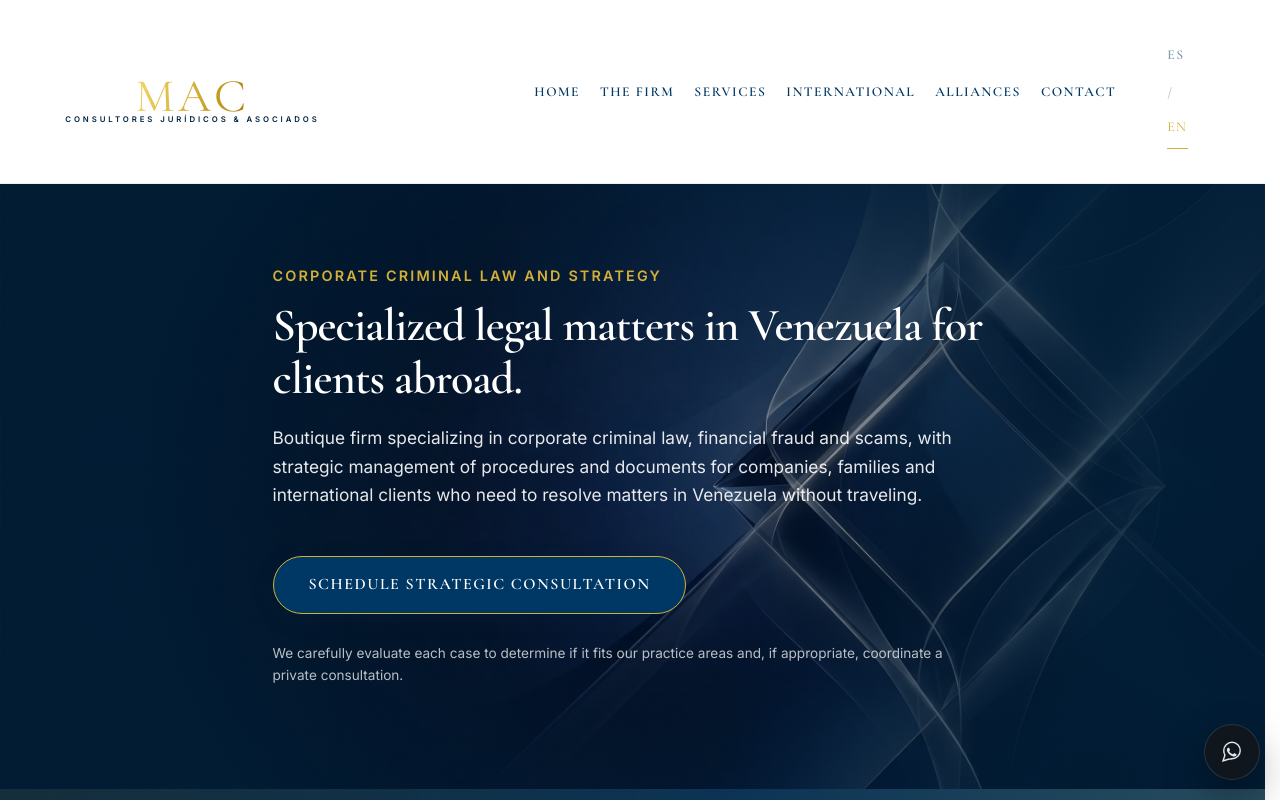
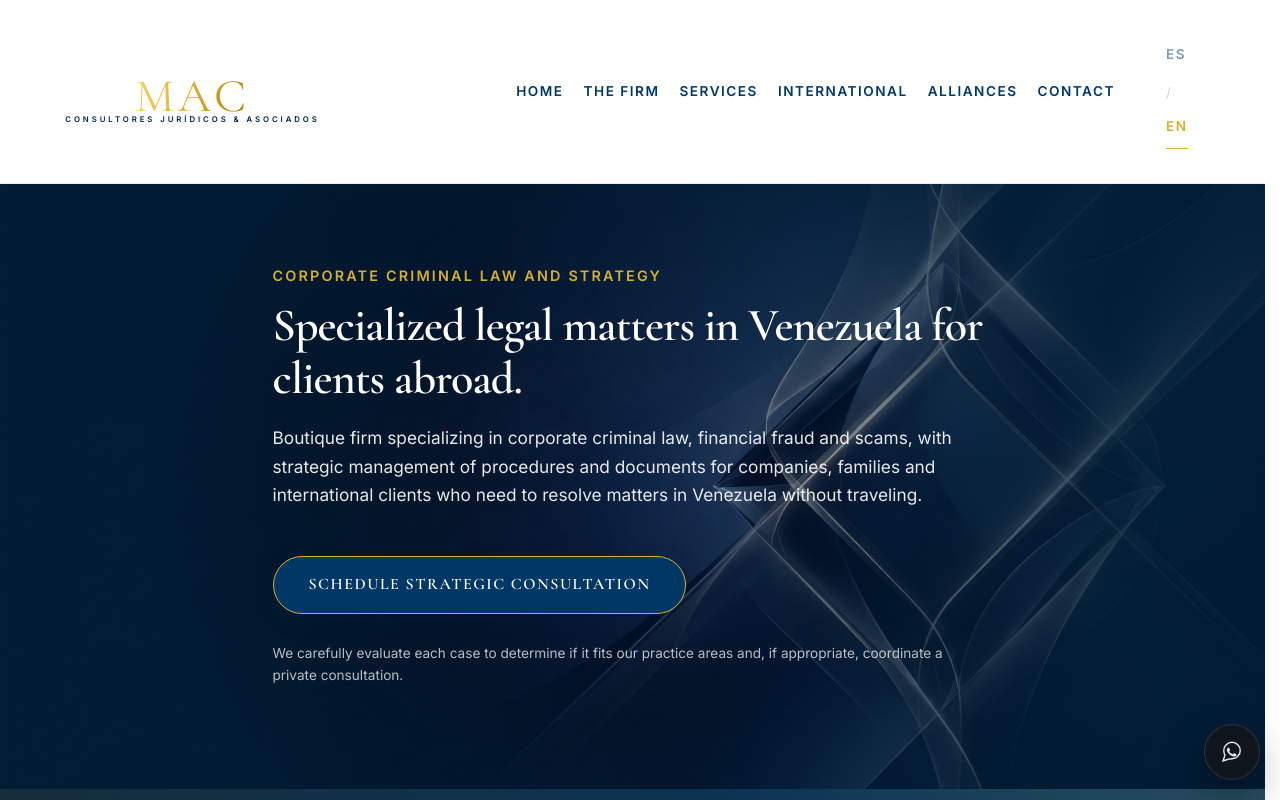
Before and after one commit to mcolina777-cpu/mac-consultores-site-clean, a Next.js app: page /en in a window 1280 px wide. Shown: the top 800 px of the page. Built offline with nearby package versions, Linux system fonts and the light colour scheme.

Commit message:
Tipografia

```diff
--- a/src/app/globals.css
+++ b/src/app/globals.css
@@ -176,7 +176,7 @@ nav .nav-links a {
   color: var(--primary);
   text-decoration: none;
   transition: color 0.3s ease;
-  font-family: var(--font-cormorant), 'Cormorant Garamond', serif;
+  font-family: var(--font-inter), 'Inter', sans-serif;
 }
 
 .nav-links a:hover {
@@ -1226,11 +1226,20 @@ footer,
     padding: 10px 15px;
 }
 
+/* Fuerza el mismo tamaño y estilo para todos los enlaces del menú superior */
+nav .nav-links a {
+    font-family: var(--font-inter), 'Inter', sans-serif;
+    font-size: 0.85rem;      /* mismo tamaño de letra para todos */
+    font-weight: 600;        /* misma negrita */
+    text-transform: uppercase;
+    letter-spacing: 1.5px;
+}
+
 .lang-btn {
     background: none;
     border: none;
     padding: 0;
-    font-family: var(--font-cormorant), 'Cormorant Garamond', serif;
+    font-family: var(--font-inter), 'Inter', sans-serif;
     font-size: 0.85rem;
     font-weight: 600;
     text-transform: uppercase;
```
Also changed, not shown: 1 other file (tests, documents, lock files or other folders).
